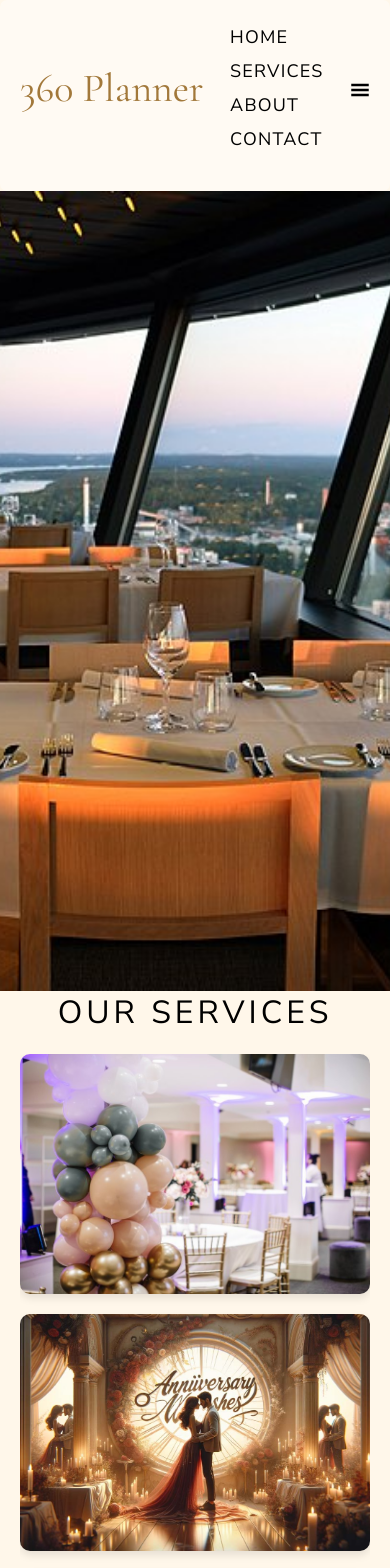
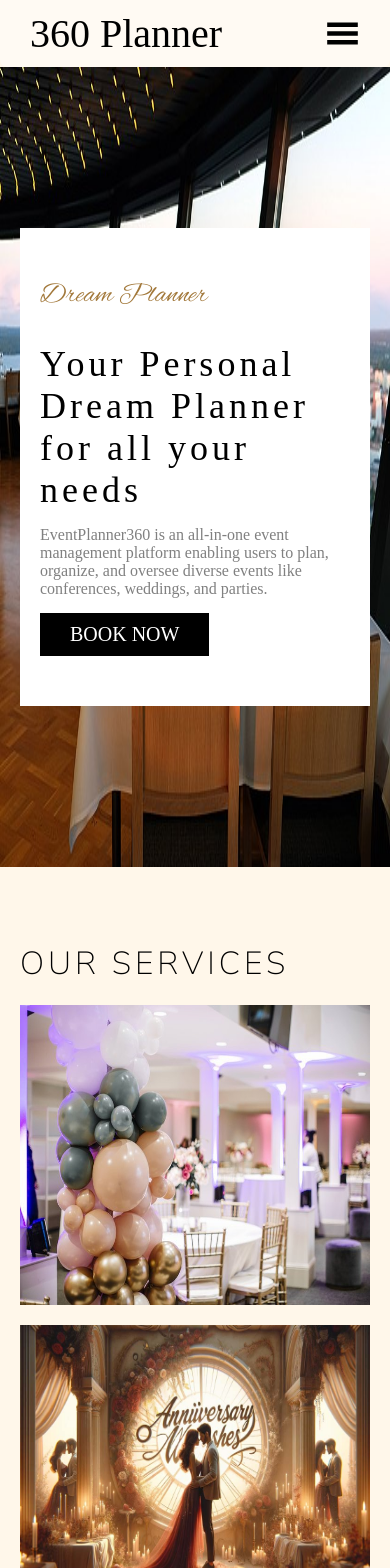
Before and after one commit to Swarnadip1/MERN_STACK_EVENT, a React (Vite) app in the folder frontend/: page / in a window 390 px wide. Shown: the top 1568 px of the page. Built offline with nearby package versions, Linux system fonts and the light colour scheme.

Commit message:
eight commit

```diff
--- a/frontend/src/App.css
+++ b/frontend/src/App.css
@@ -1,6 +1,4 @@
-/* Global styles */
-@import url("https://fonts.googleapis.com/css2?family=Alex+Brush&family=Cormorant+Garamond:ital,wght@0,300;0,400;0,500;0,600;0,700;1,300;1,400;1,500;1,600;1,700&family=Nunito+Sans:ital,opsz,wght@0,600;1,600&display=swap");
-
+@import url("https://fonts.googleapis.com/css2?family=Alex+Brush&family=Cormorant+Garamond:ital,wght@0,300;0,400;0,500;0,600;0,700;1,300;1,400;1,500;1,600;1,700&family=Nunito+Sans:ital,opsz,wght@0,6..12,200..1000;1,6..12,200..1000&display=swap");
 * {
   margin: 0;
   padding: 0;
@@ -8,452 +6,426 @@
   box-sizing: border-box;
   font-size: 20px;
 }
-
 ::-webkit-scrollbar {
   display: none;
 }
-
 body {
   background: #fff7ea;
+}
+.container {
+  min-width: 1500px;
+  max-width: 1500px;
+  margin: 0 auto;
   font-family: "Nunito Sans", sans-serif;
 }
-
-.container {
-  width: 100%;
-  max-width: 1500px;
-  margin: 0 auto;
-  padding: 0 20px;
+@media (max-width: 1520px) {
+  .container {
+    min-width: 100%;
+    padding: 20px;
+  }
 }
 
-/* Navigation */
 nav {
   display: flex;
+  max-width: 1500px;
+  min-width: 1500px;
+  padding: 25px 10px 40px 10px;
+  margin-bottom: 25px;
   justify-content: space-between;
+  position: relative;
   align-items: center;
-  padding: 25px 20px 40px;
-  background-color: #ffffff63; /* Semi-transparent background */
-  border-radius: 7px;
+  border-bottom-right-radius: 7px;
+  border-bottom-left-radius: 7px;
+  margin: 0 auto;
 }
-
+nav::after {
+  content: "";
+  position: absolute;
+  height: 0.6px;
+  bottom: 0;
+  left: 0;
+  width: 100%;
+  background: rgb(201, 201, 201);
+}
 nav .logo {
+  flex: 1;
+  display: flex;
+  align-items: center;
   font-size: 2rem;
-  font-family: "Cormorant Garamond", serif; /* Updated font */
-  color: #a2783a;
 }
-
+nav .navLinks {
+  flex: 2;
+}
 nav .navLinks {
   display: flex;
+  justify-content: flex-end;
   align-items: center;
 }
-
 nav .navLinks .links {
   display: flex;
   gap: 25px;
 }
-
 nav .navLinks .links a {
   text-decoration: none;
-  color: #000; /* Darker color for links */
-  font-weight: 500;
-  letter-spacing: 1.2px;
-  font-size: 18px; /* Slightly reduced font size */
-  transition: color 0.3s;
+  font-weight: 300;
+  letter-spacing: 1.4px;
+  font-size: 24px;
+}
+nav .navLinks .links a:hover {
+  transition: 0.3s;
+  cursor: pointer;
+}
+nav .hamburger {
+  display: none;
+}
+nav svg {
+  font-size: 1.75rem;
+}
+@media (max-width: 1520px) {
+  nav {
+    min-width: 100%;
+    padding: 25px 20px 40px 20px;
+  }
+}
+@media (max-width: 1100px) {
+  nav {
+    z-index: 20;
+    position: unset;
+    background: #ffffff63;
+    padding: 10px 30px;
+  }
+  nav::after {
+    content: "";
+    display: none;
+  }
+  nav .hamburger {
+    display: flex;
+  }
+  nav .navLinks {
+    position: absolute;
+    display: flex;
+    flex-direction: column;
+    top: -100%;
+    background: #a2783a;
+    width: 100%;
+    left: 0;
+    padding: 15px 7.5px;
+    z-index: -1;
+    transition: 0.3s;
+  }
+  nav .showmenu {
+    position: absolute;
+    display: flex;
+    flex-direction: column;
+    top: 67px;
+    background: #a2783a;
+    left: 0;
+    padding: 15px 7.5px;
+    transition: 0.3s;
+    margin: 0 15px;
+    width: 96.7vw;
+    margin-right: 30px;
+    border-top-right-radius: 7px;
+    border-top-left-radius: 7px;
+    z-index: 2;
+  }
+  nav .showmenu .links {
+    flex-direction: column;
+    text-align: center;
+  }
+  nav .navLinks .links a {
+    color: #fff;
+  }
+}
+@media (max-width: 800px) {
+  nav .showmenu {
+    width: 96vw;
+  }
+}
+@media (max-width: 650px) {
+  nav .showmenu {
+    margin: 0;
+    width: 100%;
+    border-radius: 0;
+  }
 }
 
-nav .navLinks .links a:hover {
-  color: #a2783a; /* Highlight color on hover */
-}
-
-nav .hamburger {
-  display: none;
-  font-size: 1.75rem;
-}
-
-/* Hero section */
 .hero {
   position: relative;
   height: 800px;
+  width: 100%;
   display: flex;
   align-items: center;
   justify-content: center;
-  text-align: center;
-  color: #000;
 }
-
 .hero img {
   position: absolute;
   width: 100%;
   top: 0;
   left: 0;
   height: 100%;
-  object-fit: cover; /* Ensure image covers the container */
 }
-
 .hero .item {
-  max-width: 600px;
+  display: flex;
+  flex-direction: column;
+  gap: 30px;
   background: #fff;
+  position: relative;
   padding: 50px 20px;
-  border-radius: 10px;
-  box-shadow: 0 4px 8px rgba(0, 0, 0, 0.1); /* Soft shadow effect */
 }
-
 .hero .item h3 {
   font-family: "Alex Brush", cursive;
   color: #a2783a;
-  font-weight: 400;
+  font-weight: 300;
   font-size: 28px;
-  margin-bottom: 20px;
 }
-
 .hero .item div {
   display: flex;
   flex-direction: column;
   gap: 15px;
 }
-
 .hero .item div h1 {
   font-size: 36px;
-  font-weight: 400;
-  letter-spacing: 3px;
+  font-weight: 300;
+  letter-spacing: 4px;
 }
-
 .hero .item div p {
   color: gray;
   font-size: 16px;
 }
-
 .hero .item div a {
   padding: 10px 30px;
   color: #fff;
   background: #000;
-  font-size: 18px;
-  font-weight: 500;
-  border-radius: 5px;
-  text-decoration: none;
-  transition: background-color 0.3s, color 0.3s;
+  width: fit-content;
+  cursor: default;
+}
+@media (max-width: 620px) {
+  .hero {
+    padding: 0 20px;
+  }
+  .hero .item {
+    width: 100%;
+  }
 }
 
-.hero .item div a:hover {
-  background-color: #a2783a;
-  color: #fff;
-}
-
-/* Contact section */
 .contact {
   display: flex;
   flex-direction: column;
   gap: 30px;
-  padding: 75px 20px;
-  text-align: center;
 }
-
 .contact .banner {
   display: flex;
-  flex-wrap: wrap;
   gap: 30px;
-  justify-content: center;
 }
-
 .contact .banner .item {
   flex: 1;
-  max-width: 350px;
-  padding: 20px;
+  display: flex;
+  flex-direction: column;
+  gap: 10px;
+  align-items: center;
   border: 1px solid #a2783a;
-  border-radius: 10px;
-  background-color: #fff;
-  box-shadow: 0 4px 8px rgba(0, 0, 0, 0.1);
+  padding: 15px 0;
+  border-radius: 7px;
 }
-
 .contact .banner .item h4 {
+  font-weight: 300;
   font-family: "Alex Brush", cursive;
-  font-size: 24px;
-  font-weight: 300;
-  color: #a2783a;
-  margin-bottom: 10px;
+  font-size: 2rem;
 }
-
 .contact .banner .item p {
   color: gray;
-  font-size: 16px;
 }
-
 .contact .banner:last-child .item {
   border: none;
 }
-
 .contact .banner:last-child .item form {
+  width: 100%;
+  padding: 0 20px;
   display: flex;
   flex-direction: column;
   gap: 20px;
 }
-
 .contact .banner:last-child .item form div {
   display: flex;
   gap: 20px;
-  align-items: center;
 }
-
-.contact .banner:last-child .item form div input,
+.contact .banner:last-child .item form div input {
+  flex: 1;
+}
+.contact .banner:last-child .item form h2 {
+  font-size: 32px;
+  font-weight: 300;
+  letter-spacing: 3px;
+}
+.contact .banner:last-child .item form input,
 .contact .banner:last-child .item form textarea {
-  flex: 1;
-  padding: 10px;
+  padding: 8px;
+  background: transparent;
   border: 1px solid #a2783a;
   border-radius: 7px;
-  background-color: #fff;
-  transition: border-color 0.3s;
 }
-
-.contact .banner:last-child .item form div input:focus,
+.contact .banner:last-child .item form button {
+  padding: 10px 60px;
+  font-size: 24px;
+  color: #fff;
+  background: #a2783a;
+  font-weight: 300;
+  font-family: "Alex Brush", cursive;
+  border: none;
+  width: fit-content;
+}
+.contact .banner:last-child .item form input:focus,
 .contact .banner:last-child .item form textarea:focus {
   outline: none;
-  border-color: #000;
 }
-
-.contact .banner:last-child .item form button {
-  padding: 10px 40px;
-  font-size: 18px;
-  color: #fff;
-  background: #a2783a;
-  font-weight: 500;
-  border: none;
-  border-radius: 5px;
-  cursor: pointer;
-  transition: background-color 0.3s;
-}
-
-.contact .banner:last-child .item form button:hover {
-  background-color: #000;
-}
-
-/* Footer */
-footer {
-  padding: 50px 20px;
-  background: #000;
-  color: #fff;
-  text-align: center;
-}
-
-footer .banner {
-  max-width: 750px;
-  margin: 0 auto;
-}
-
-footer .banner .title h1 {
-  font-family: "Cormorant Garamond", serif;
-  font-size: 40px;
-  font-weight: 400;
-  letter-spacing: 3px;
-  margin-bottom: 10px;
-}
-
-footer .banner .title p {
-  font-family: "Alex Brush", cursive;
-  font-size: 24px;
-  color: #a2783a;
-}
-
-footer .banner .tag {
-  display: flex;
-  flex-direction: column;
-  gap: 15px;
-  margin-top: 20px;
-}
-
-footer .banner .tag div {
-  display: flex;
-  gap: 10px;
-}
-
-footer .banner .tag div input {
-  flex: 1;
-  padding: 8px;
-  border-radius: 8px;
-  border: 1px solid #fff7ea;
-  background-color: transparent;
-  transition: border-color 0.3s;
-}
-
-footer .banner .tag div input:focus {
-  outline: none;
-  border-color: #a2783a;
-}
-
-footer .banner .tag div button {
-  padding: 7px 15px;
-  font-size: 16px;
-  color: #fff;
-  background: #a2783a;
-  border: none;
-  border-radius: 8px;
-  cursor: pointer;
-  transition: background-color 0.3s;
-}
-
-footer .banner .tag div button:hover {
-  background-color: #000;
-}
-
-/* About section */
-.about {
-  padding: 75px 20px;
-  text-align: center;
-}
-
-.about h4 {
-  font-family: "Alex Brush", cursive;
-  font-size: 24px;
-  font-weight: 300;
-  color: #a2783a;
-  margin-bottom: 20px;
-}
-
-.about h2 {
-  font-size: 32px;
-  font-weight: 300;
-  letter-spacing: 4px;
-  margin-bottom: 20px;
-  color: #000;
-}
-
-.about p {
-  line-height: 1.8;
-  letter-spacing: 1px;
-  word-spacing: 3px;
-  color: #555;
-}
-
-/* Services section */
-.services {
-  padding: 75px 20px;
-  text-align: center;
-}
-
-.services h2 {
-  font-size: 32px;
-  font-weight: 300;
-  letter-spacing: 4px;
-  margin-bottom: 20px;
-  color: #000;
-}
-
-.services .banner {
-  display: grid;
-  grid-template-columns: repeat(auto-fit, minmax(300px, 1fr));
-  grid-gap: 20px;
-}
-
-.services .banner .item {
-  position: relative;
-  overflow: hidden;
-  border-radius: 10px;
-  box-shadow: 0 4px 8px rgba(0, 0, 0, 0.1);
-}
-
-.services .banner .item img {
-  width: 100%;
-  height: 100%;
-  object-fit: cover;
-}
-
-.services .banner .item h3 {
-  position: absolute;
-  bottom: -100%;
-  left: 0;
-  width: 100%;
-  padding: 15px;
-  background-color: #a2783a;
-  color: #fff;
-  font-size: 24px;
-  font-weight: 400;
-  text-align: center;
-  transition: bottom 0.3s;
-}
-
-.services .banner .item:hover h3 {
-  bottom: 0;
-}
-
-@media (max-width: 1520px) {
-  .container {
-    padding: 0 20px;
+@media (max-width: 830px) {
+  .contact .banner {
+    flex-direction: column;
   }
 }
-
-@media (max-width: 1100px) {
-  nav .navLinks {
-    position: static;
-    flex-direction: column;
-    align-items: center;
-    gap: 20px;
-  }
-
-  nav .navLinks .links {
-    flex-direction: column;
-    gap: 10px;
-  }
-
-  nav .hamburger {
-    display: block;
-    cursor: pointer;
-  }
-
-  nav .showmenu {
-    top: 67px;
-    padding: 15px;
-    margin: 0;
-    width: calc(100% - 40px);
-    left: 20px;
-    border-radius: 7px;
-    z-index: 2;
-  }
-
-  nav .showmenu .links {
-    flex-direction: column;
-    text-align: center;
-  }
-
-  nav .showmenu .links a {
-    font-size: 20px;
-  }
-
-  nav .showmenu .links a:hover {
-    color: #fff;
-  }
-}
-
-@media (max-width: 800px) {
-  nav .showmenu {
-    width: calc(100% - 40px);
-  }
-}
-
-@media (max-width: 650px) {
-  nav .showmenu {
-    width: 100%;
-    margin: 0;
-    border-radius: 0;
-  }
-}
-
-@media (max-width: 620px) {
-  .hero .item {
-    padding: 40px 20px;
-  }
-}
-
 @media (max-width: 640px) {
   .contact .banner:last-child .item form {
     padding: 0;
   }
-
   .contact .banner:last-child .item form div {
     flex-direction: column;
   }
 }
 
+footer {
+  padding: 50px 20px;
+  background: #000;
+  display: flex;
+  justify-content: center;
+  color: #fff;
+}
+footer .banner {
+  max-width: 750px;
+  display: flex;
+  flex-direction: column;
+  align-items: center;
+}
+footer .banner .title {
+  text-align: center;
+}
+footer .banner .title h1 {
+  font-size: 40px;
+  font-family: "Cormorant Garamond", serif;
+  letter-spacing: 3px;
+  font-weight: 400;
+}
+footer .banner .title p {
+  color: #a2783a;
+  font-family: "Alex Brush", cursive;
+  font-size: 24px;
+}
+footer .banner .tag {
+  display: flex;
+  flex-direction: column;
+  gap: 15px;
+  margin: 20px 0;
+}
+footer .banner .tag div {
+  display: flex;
+  gap: 5px;
+}
+footer .banner .tag div input {
+  flex: 1;
+  border-radius: 8px;
+  padding: 6px;
+  background: transparent;
+  border: 1px solid #fff7ea;
+}
+footer .banner .tag div input:focus {
+  outline: none;
+}
+footer .banner .tag p {
+  text-align: center;
+}
+footer .banner .tag div button {
+  background: #fff7ea;
+  border: 1px solid #fff7ea;
+  padding: 7px 15px;
+  border-radius: 8px;
+}
 @media (max-width: 500px) {
   footer .banner .tag div {
     flex-direction: column;
     gap: 12px;
   }
 }
+.about {
+  padding-top: 75px;
+  padding-bottom: 75px;
+}
+.about h4 {
+  color: #a2783a;
+  font-family: "Alex Brush", cursive;
+  font-weight: 200;
+  font-size: 24px;
+  margin-bottom: 20px;
+}
+.about h2 {
+  color: #000;
+  font-weight: 200;
+  font-size: 32px;
+  margin-bottom: 20px;
+  letter-spacing: 4px;
+}
+.about p {
+  line-height: 36px;
+  letter-spacing: 2px;
+  word-spacing: 6px;
+}
+.services {
+  padding-top: 75px;
+  padding-bottom: 75px;
+}
+.services h2 {
+  color: #000;
+  font-weight: 200;
+  font-size: 32px;
+  margin-bottom: 20px;
+  letter-spacing: 4px;
+}
+.services .banner {
+  display: grid;
+  grid-template-columns: repeat(auto-fit, minmax(400px, 1fr));
+  grid-gap: 20px;
+}
+.services .banner .item {
+  display: flex;
+  position: relative;
+  height: 300px;
+  overflow: hidden;
+}
+.services .banner .item img {
+  width: 100%;
+  height: 100%;
+}
+.services .banner .item h3 {
+  position: absolute;
+  background: #fff7ea;
+  width: 100%;
+  height: 100%;
+  display: flex;
+  justify-content: center;
+  align-items: center;
+  font-size: 28px;
+  font-weight: 300;
+  color: #a2783a;
+  bottom: -200%;
+  transition: 0.3s;
+}
+.services .banner .item:hover h3 {
+  bottom: 0;
+  transition: 0.3s;
+}
+@media (max-width: 1280px) {
+  .services .banner {
+    display: grid;
+    grid-template-columns: repeat(auto-fit, minmax(300px, 1fr));
+    grid-gap: 20px;
+  }
+}
```
